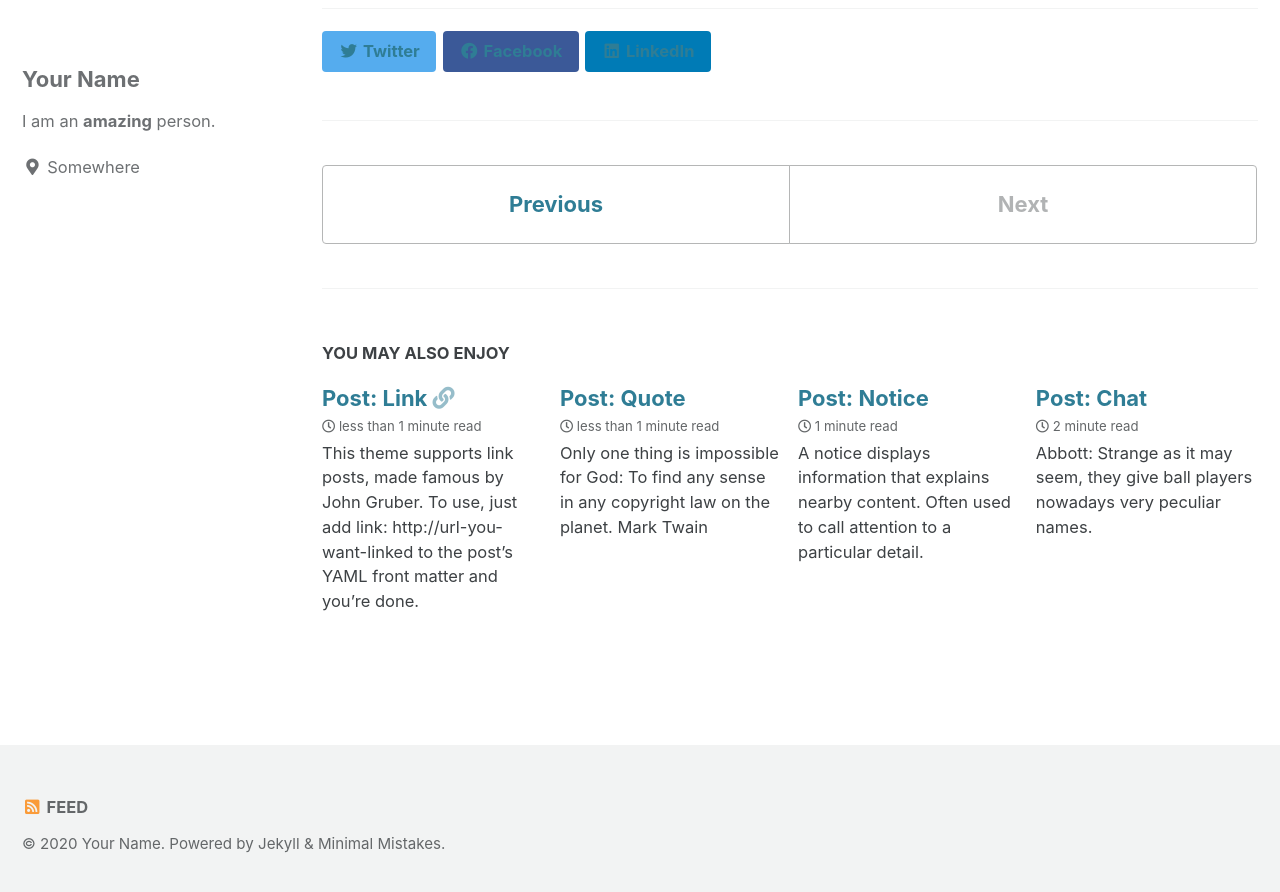
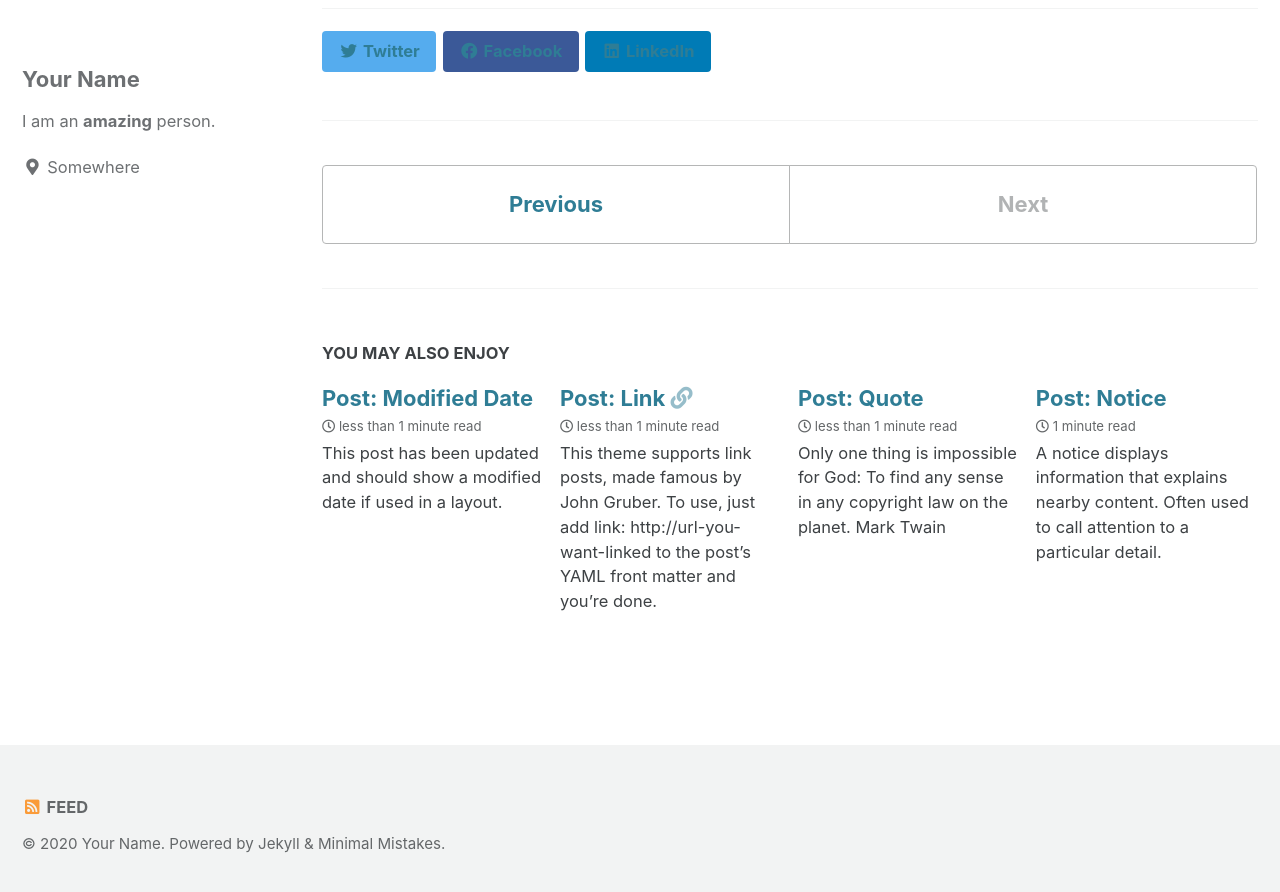
Before and after one commit to anantjoshi97/website, a Jekyll site: the page built from _posts/2019-04-18-welcome-to-jekyll.md, in a window 1280 px wide and 900 px high, scrolled down 1059 px. Shown: the top 892 px of the window. Built offline with Jekyll 4.4.1, drawn with Linux system fonts in a browser that asks for light colours; cached includes are drawn as plain includes; part of the change alters nothing that is shown.

Commit message:
Updated post

```diff
--- a/_posts/2010-01-07-post-modified.md
+++ b/_posts/2010-01-07-post-modified.md
@@ -1,6 +1,6 @@
 ---
 title: "Post: Modified Date"
-last_modified_at: 2016-03-09T16:20:02-05:00
+date: 2016-03-09T16:20:02-05:00
 categories:
   - Blog
 tags:
```
